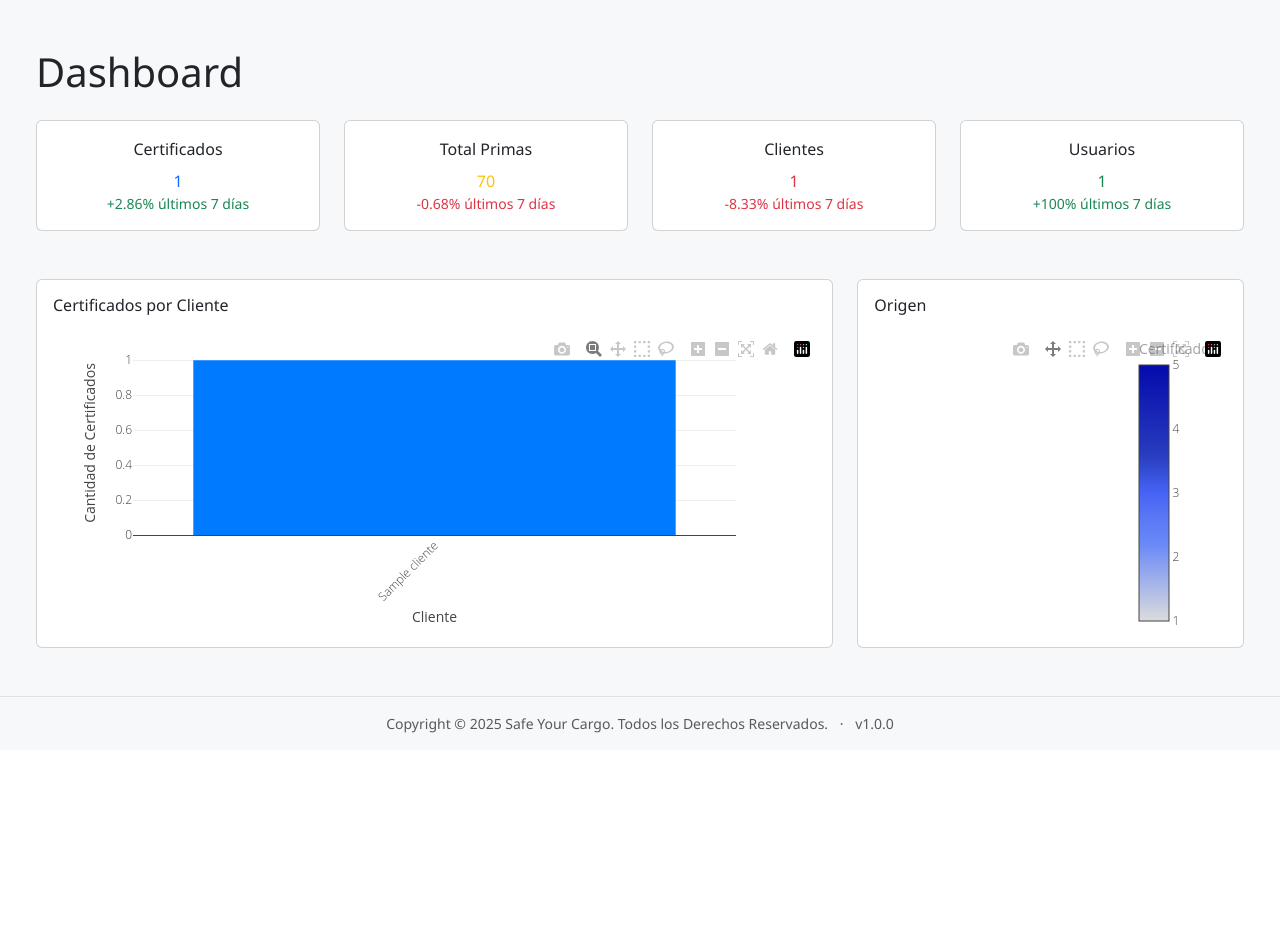
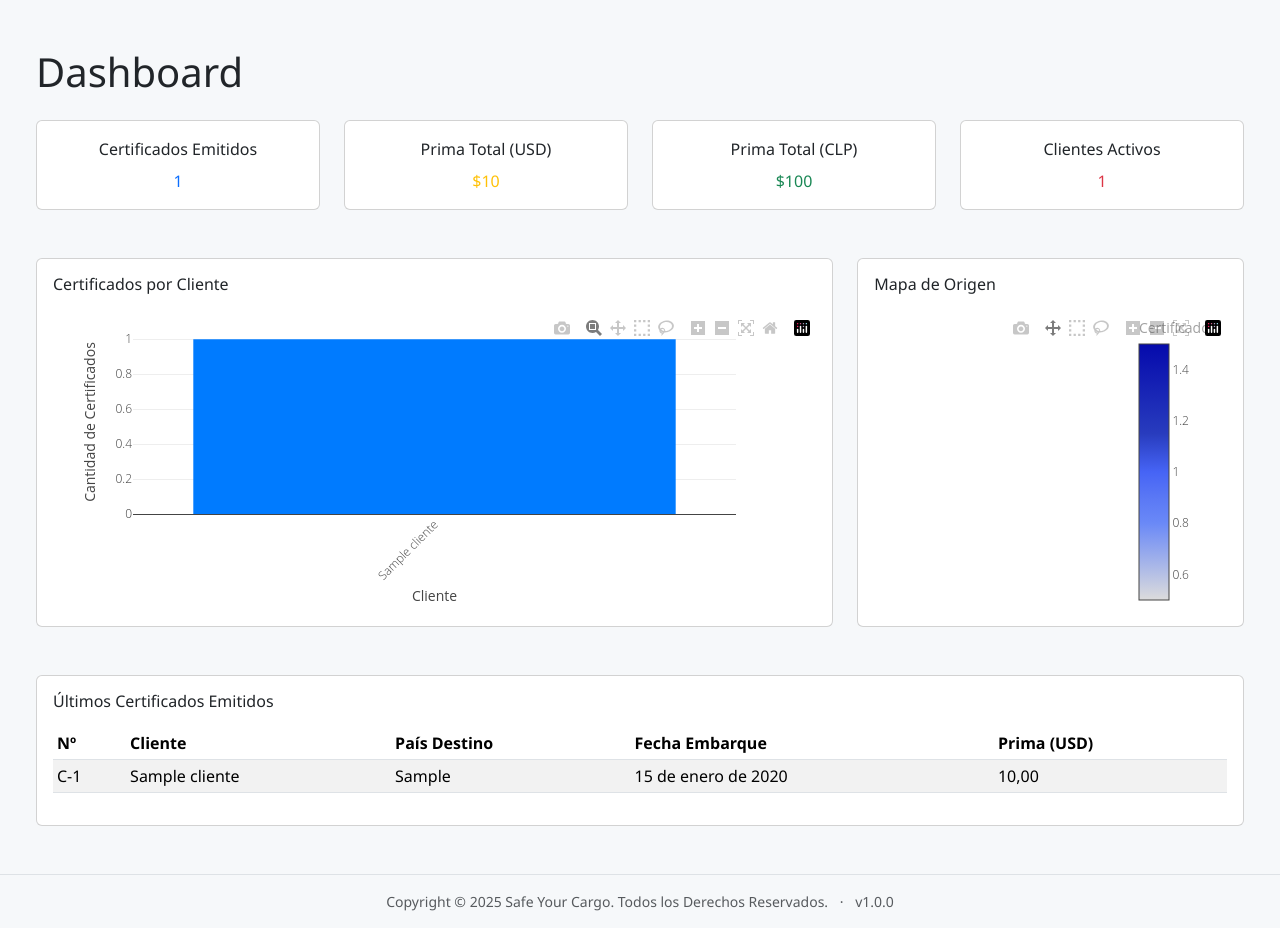
Before and after one commit to RoyWoods2/safeyourcargo, a Django app: page /dashboard/ in a window 1280 px wide. Shown: the part 139-1067 px from the top of the page. Before the commit the page ends 872 px from the top, so only its background shows below. Run offline with Django 5.2, Linux system fonts and the light colour scheme; a user stored in the database is signed in; tables that the repository leaves empty hold one stand-in row (values such as "Sample post"); a database or web service that is not in the repository returns one stand-in record (values such as "Sample title"); data that the repository does not hold is empty; some libraries are stand-ins or nearby versions.

Commit message:
"Version 1.0.0.3"

```diff
--- a/core/templates/core/base.html
+++ b/core/templates/core/base.html
@@ -166,7 +166,7 @@
   <nav class="main-navbar">
     <ul class="nav flex-wrap justify-content-center gap-4">
       <li class="nav-item">
-        <a class="nav-link" href="#"><i class="bi bi-house"></i> Inicio</a>
+        <a class="nav-link"  href="{% url 'dashboard' %}"><i class="bi bi-house"></i> Inicio</a>
       </li>
       <li class="nav-item dropdown">
         <a class="nav-link dropdown-toggle" href="#" data-bs-toggle="dropdown"><i class="bi bi-journal-plus"></i> Certificados</a>
--- a/core/templates/core/dashboard.html
+++ b/core/templates/core/dashboard.html
@@ -5,35 +5,42 @@
 {% block content %}
 <div class="container-fluid py-4">
   <h1 class="mb-4">Dashboard</h1>
+
   <div class="row g-4">
     <div class="col-md-3">
       <div class="card p-3 text-center">
-        <div class="card-title">Certificados</div>
+        <div class="card-title">Certificados Emitidos</div>
         <div class="card-number text-primary">{{ total_certificados_sum }}</div>
-        <div class="text-success small">+2.86% últimos 7 días</div>
+      </div>
+    </div>
+
+    {% if user.is_superuser or user.rol == "Administrador" %}
+    <div class="col-md-3">
+      <div class="card p-3 text-center">
+        <div class="card-title">Prima Total (USD)</div>
+        <div class="card-number text-warning">${{ total_prima_usd }}</div>
       </div>
     </div>
     <div class="col-md-3">
       <div class="card p-3 text-center">
-        <div class="card-title">Total Primas</div>
-        <div class="card-number text-warning">70</div>
-        <div class="text-danger small">-0.68% últimos 7 días</div>
+        <div class="card-title">Prima Total (CLP)</div>
+        <div class="card-number text-success">${{ total_prima_clp }}</div>
       </div>
     </div>
     <div class="col-md-3">
       <div class="card p-3 text-center">
-        <div class="card-title">Clientes</div>
-        <div class="card-number text-danger">{{ certificados_clientes|length }}</div>
-        <div class="text-danger small">-8.33% últimos 7 días</div>
+        <div class="card-title">Clientes Activos</div>
+        <div class="card-number text-danger">{{ total_clientes }}</div>
       </div>
     </div>
+    {% elif user.rol == "Revendedor" %}
     <div class="col-md-3">
       <div class="card p-3 text-center">
-        <div class="card-title">Usuarios</div>
-        <div class="card-number text-success">1</div>
-        <div class="text-success small">+100% últimos 7 días</div>
+        <div class="card-title">Tus Certificados</div>
+        <div class="card-number text-warning">{{ total_certificados_usuario }}</div>
       </div>
     </div>
+    {% endif %}
   </div>
 
   <div class="row g-4 mt-4">
@@ -45,11 +52,43 @@
     </div>
     <div class="col-md-4">
       <div class="card p-3">
-        <h6 class="mb-3">Origen</h6>
+        <h6 class="mb-3">Mapa de Origen</h6>
         <div id="origen-map" style="height:300px;"></div>
       </div>
     </div>
   </div>
+
+  {% if user.is_superuser or user.rol == "Administrador" %}
+  <div class="row g-4 mt-4">
+    <div class="col-md-12">
+      <div class="card p-3">
+        <h6 class="mb-3">Últimos Certificados Emitidos</h6>
+        <table class="table table-sm table-striped">
+          <thead>
+            <tr>
+              <th>Nº</th>
+              <th>Cliente</th>
+              <th>País Destino</th>
+              <th>Fecha Embarque</th>
+              <th>Prima (USD)</th>
+            </tr>
+          </thead>
+          <tbody>
+            {% for cert in ultimos_certificados %}
+            <tr>
+              <td>C-{{ cert.id }}</td>
+              <td>{{ cert.cliente.nombre }}</td>
+              <td>{{ cert.ruta.pais_destino }}</td>
+              <td>{{ cert.fecha_partida }}</td>
+              <td>{{ cert.tipo_mercancia.valor_prima }}</td>
+            </tr>
+            {% endfor %}
+          </tbody>
+        </table>
+      </div>
+    </div>
+  </div>
+  {% endif %}
 </div>
 
 <script src="https://cdn.plot.ly/plotly-latest.min.js"></script>
@@ -59,7 +98,7 @@
   const origenPaises = {{ origen_paises|safe }};
   const origenCantidades = {{ origen_cantidades|safe }};
 
-  // Gráfico de Certificados por Cliente con labels inclinados
+  // Gráfico de Certificados por Cliente
   var certificadosData = {
     x: certificadosClientes,
     y: certificadosTotales,
@@ -70,11 +109,7 @@
   var certificadosLayout = {
     margin: { t: 20 },
     yaxis: { title: 'Cantidad de Certificados' },
-    xaxis: {
-      title: 'Cliente',
-      tickangle: -45,
-      automargin: true
-    },
+    xaxis: { title: 'Cliente', tickangle: -45, automargin: true },
     plot_bgcolor: '#fff',
     paper_bgcolor: '#fff'
   };
@@ -94,11 +129,7 @@
   }];
 
   var origenLayout = {
-    geo: {
-      showframe: false,
-      showcoastlines: false,
-      projection: { type: 'equirectangular' }
-    },
+    geo: { showframe: false, showcoastlines: false, projection: { type: 'equirectangular' }},
     margin: { t: 0, b: 0 }
   };
 
--- a/core/views.py
+++ b/core/views.py
@@ -11,7 +11,7 @@
 from weasyprint import HTML
 from django.template.loader import render_to_string
 from datetime import date
-from decimal import Decimal
+from decimal import Decimal, ROUND_HALF_UP
 import requests
 from django.utils.formats import date_format
 from num2words import num2words
@@ -31,34 +31,111 @@
 logger = logging.getLogger(__name__)
 from django.contrib.auth import get_user_model
 import json
-from django.db.models import Q
+from django.db.models import Q, Count, Sum
 from .utils import registrar_actividad
 Usuario = get_user_model()
 
 @login_required
 def dashboard(request):
-    certificados_data = (
-        Cliente.objects
-        .annotate(total_certificados=Count('certificadotransporte'))
-        .filter(total_certificados__gt=0)
-        .order_by('-total_certificados')
+
+
+    user = request.user
+
+    # Inicialización
+    certificados_data = []
+    certificados_clientes = []
+    certificados_totales = []
+    total_certificados_sum = 0
+    total_prima_usd = Decimal('0.0')
+    total_prima_clp = Decimal('0.0')
+    total_clientes = 0
+    ultimos_certificados = []
+
+    # Obtener tipo de cambio actual (USD a CLP)
+    try:
+        response = requests.get("https://mindicador.cl/api/dolar")
+        dolar = Decimal(str(response.json()['dolar']['valor']))
+    except Exception:
+        dolar = Decimal('950.00')
+
+    if user.is_superuser or user.rol == "Administrador":
+        # Datos globales
+        certificados_data = (
+            Cliente.objects
+            .annotate(total_certificados=Count('certificadotransporte'))
+            .filter(total_certificados__gt=0)
+            .order_by('-total_certificados')
+        )
+        certificados_clientes = [c.nombre for c in certificados_data]
+        certificados_totales = [c.total_certificados for c in certificados_data]
+        total_certificados_sum = sum(certificados_totales)
+
+        # Total prima USD
+        total_prima_usd = (
+            CertificadoTransporte.objects
+            .aggregate(total=Sum('tipo_mercancia__valor_prima'))['total'] or Decimal('0.0')
+        )
+
+        # Calcular prima total CLP
+        total_prima_clp = total_prima_usd * dolar
+
+        # Total clientes con certificados
+        total_clientes = Cliente.objects.filter(certificadotransporte__isnull=False).distinct().count()
+
+        # Últimos certificados emitidos
+        ultimos_certificados = (
+            CertificadoTransporte.objects
+            .select_related('cliente', 'ruta', 'tipo_mercancia')
+            .order_by('-id')[:5]
+        )
+
+    elif user.rol == "Revendedor":
+        # Solo sus certificados
+        propios_certificados = CertificadoTransporte.objects.filter(cliente=user.cliente)
+        certificados_data = (
+            Cliente.objects
+            .filter(id=user.cliente.id)
+            .annotate(total_certificados=Count('certificadotransporte'))
+        )
+        certificados_clientes = [user.cliente.nombre]
+        certificados_totales = [propios_certificados.count()]
+        total_certificados_sum = propios_certificados.count()
+
+        # Total prima USD (solo sus certificados)
+        total_prima_usd = (
+            propios_certificados
+            .aggregate(total=Sum('tipo_mercancia__valor_prima'))['total'] or Decimal('0.0')
+        )
+        total_prima_clp = total_prima_usd * dolar
+
+    # Datos dinámicos para origen de países
+    origen_data = (
+        CertificadoTransporte.objects
+        .values('ruta__pais_origen')
+        .annotate(cantidad=Count('id'))
+        .order_by('-cantidad')
     )
+    origen_paises = [item['ruta__pais_origen'] for item in origen_data]
+    origen_cantidades = [item['cantidad'] for item in origen_data]
 
-    certificados_clientes = [c.nombre for c in certificados_data]
-    certificados_totales = [c.total_certificados for c in certificados_data]
-    total_certificados_sum = sum(certificados_totales)
-
-    origen_paises = ['Chile', 'China', 'España']
-    origen_cantidades = [1, 5, 2]
+    # Redondear y eliminar comas innecesarias (al entero más cercano)
+    total_prima_usd = total_prima_usd.quantize(Decimal('1.'), rounding=ROUND_HALF_UP)
+    total_prima_clp = total_prima_clp.quantize(Decimal('1.'), rounding=ROUND_HALF_UP)
 
     context = {
         'certificados_clientes': certificados_clientes,
         'certificados_totales': certificados_totales,
-        'total_certificados_sum': total_certificados_sum,  # SUMA EN LA VISTA
+        'total_certificados_sum': total_certificados_sum,
+        'total_prima_usd': total_prima_usd,
+        'total_prima_clp': total_prima_clp,
+        'total_clientes': total_clientes,
+        'ultimos_certificados': ultimos_certificados,
         'origen_paises': origen_paises,
         'origen_cantidades': origen_cantidades,
     }
     return render(request, 'core/dashboard.html', context)
+
+
 
 
 def home_redirect(request):
@@ -72,7 +149,7 @@
 
         if user is not None:
             login(request, user)
-            return redirect('lista_usuarios')  # O la vista que quieras mostrar al entrar
+            return redirect('dashboard')  # O la vista que quieras mostrar al entrar
         else:
             messages.error(request, "Usuario o contraseña incorrectos.")
 
```
